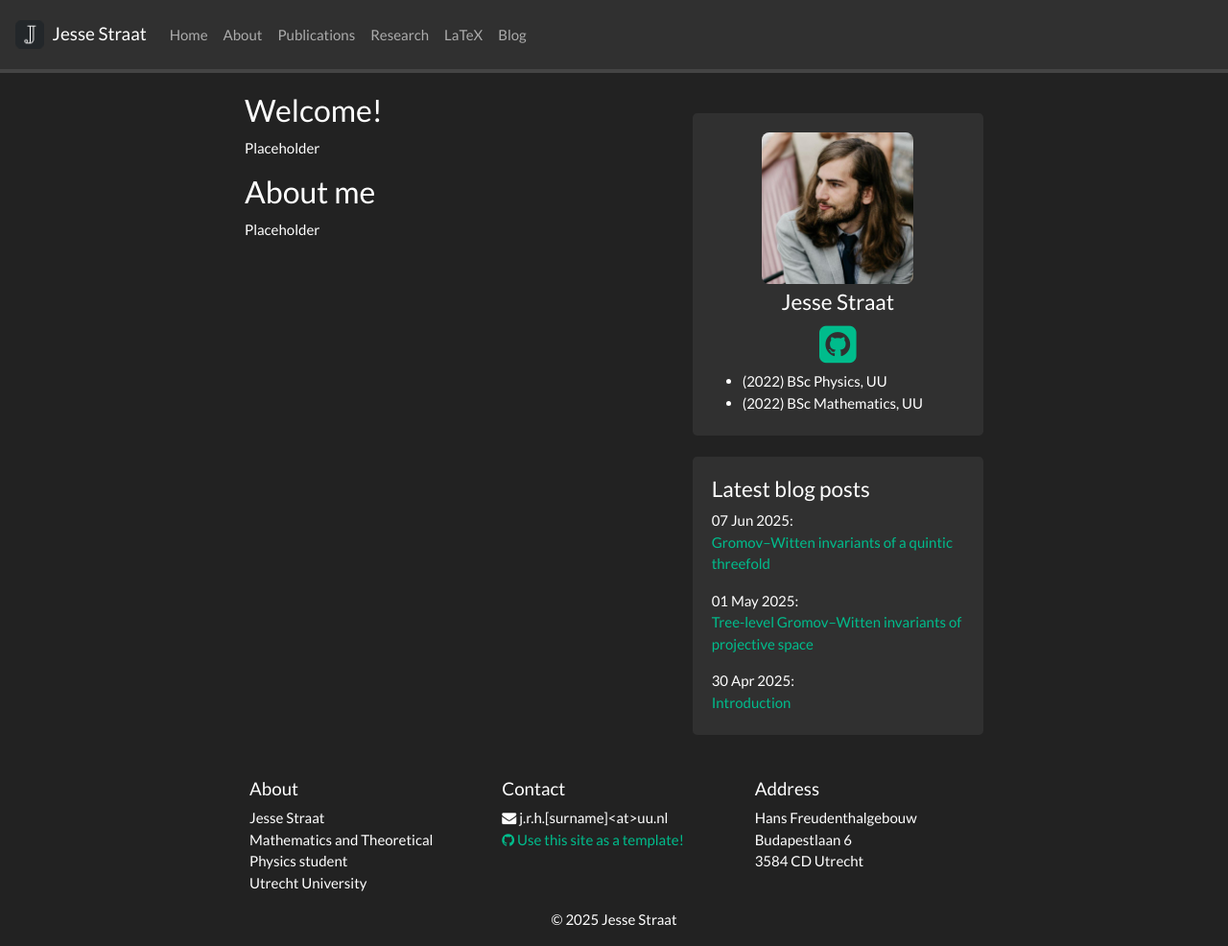
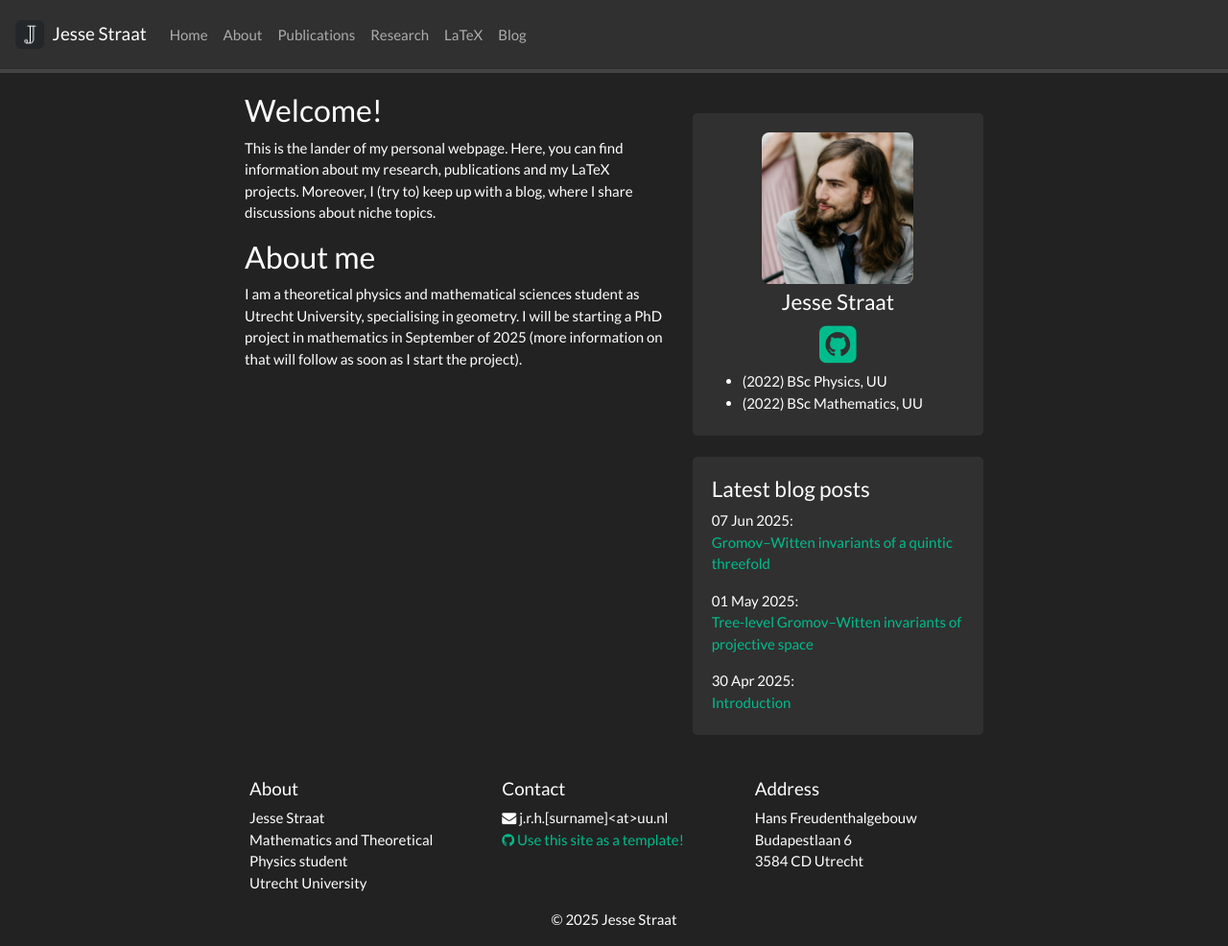
Before and after one commit to JesseStraat/jessestraat.github.io, a Jekyll site: the page built from _pages/home.md, in a window 1280 px wide and 986 px high. Shown: the whole window at 96% size. Built offline with Jekyll 4.4.1, drawn with Linux system fonts in a browser that asks for light colours; nearby versions of some CDN libraries; a style sheet for code colours, icons or effects is not loaded.

Commit message:
Updated home page

```diff
--- a/_pages/home.md
+++ b/_pages/home.md
@@ -7,8 +7,8 @@ permalink: /
 
 ### Welcome!
 
-Placeholder
+This is the lander of my personal webpage. Here, you can find information about my research, publications and my LaTeX projects. Moreover, I (try to) keep up with a blog, where I share discussions about niche topics.
 
 ### About me
 
-Placeholder
+I am a theoretical physics and mathematical sciences student as Utrecht University, specialising in geometry. I will be starting a PhD project in mathematics in September of 2025 (more information on that will follow as soon as I start the project).
```
